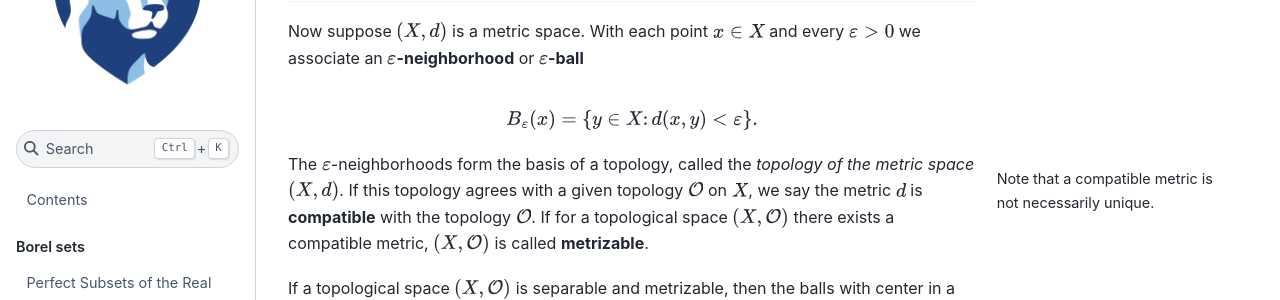
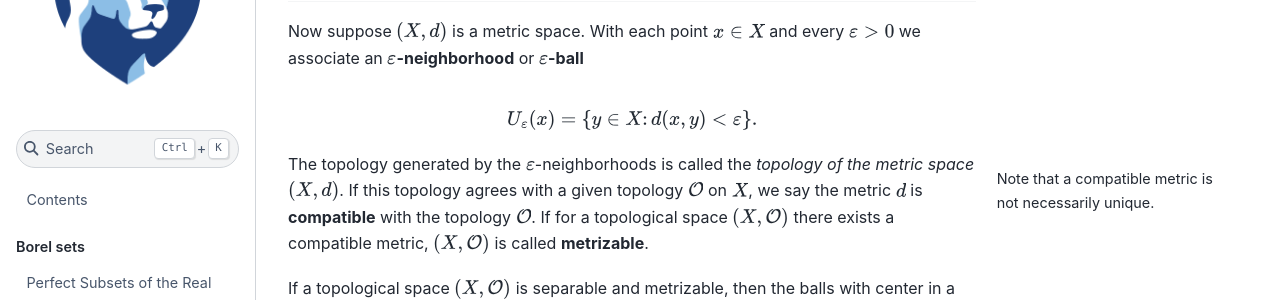
Before and after one commit to 28left/descriptive_set_theory, a Jupyter Book: the page built from polish.md, in a window 1280 px wide and 900 px high, scrolled down 859 px. Shown: the part 155-455 px from the top of the window. Built offline with Jupyter Book 1.0.4 settings and Sphinx 7.4.7 and the Sphinx Book theme 1.1.4, drawn with Linux system fonts in a browser that asks for light colours.

Commit message:
some small fixes

````diff
--- a/polish.md
+++ b/polish.md
@@ -45,14 +45,14 @@ If $(X_i)_{i \in I}$ is a family of topological spaces, one defines the **produc
 Now suppose $(X,d)$ is a metric space. With each point $x \in X$ and every $\eps > 0$ we associate an **$\eps$-neighborhood** or **$\eps$-ball**
 
 $$
-B_\eps(x) = \{y \in X \colon d(x,y)<\eps\}.
+U_\eps(x) = \{y \in X \colon d(x,y)<\eps\}.
 $$
 
 ```{margin}
 Note that a compatible metric is not necessarily unique.
 ```
 
-The $\eps$-neighborhoods form the basis of a topology, called the _topology of the metric space_ $(X,d)$. If this topology agrees with a given topology $\mathcal{O}$ on $X$, we say the metric $d$ is **compatible** with the topology $\mathcal{O}$. If for a topological space $(X, \mathcal{O})$ there exists a compatible metric, $(X, \mathcal{O})$ is called **metrizable**.
+The topology generated by the $\eps$-neighborhoods is called the *topology of the metric space* $(X,d)$. If this topology agrees with a given topology $\mathcal{O}$ on $X$, we say the metric $d$ is **compatible** with the topology $\mathcal{O}$. If for a topological space $(X, \mathcal{O})$ there exists a compatible metric, $(X, \mathcal{O})$ is called **metrizable**.
 
 If a topological space $(X,\mathcal{O})$ is separable and metrizable, then the balls with center in a countable dense subset $D$ and rational radius form a _countable base of the topology_.
 
````
Also changed, not shown: perfect_subsets_R.md (+7 -7 lines).
